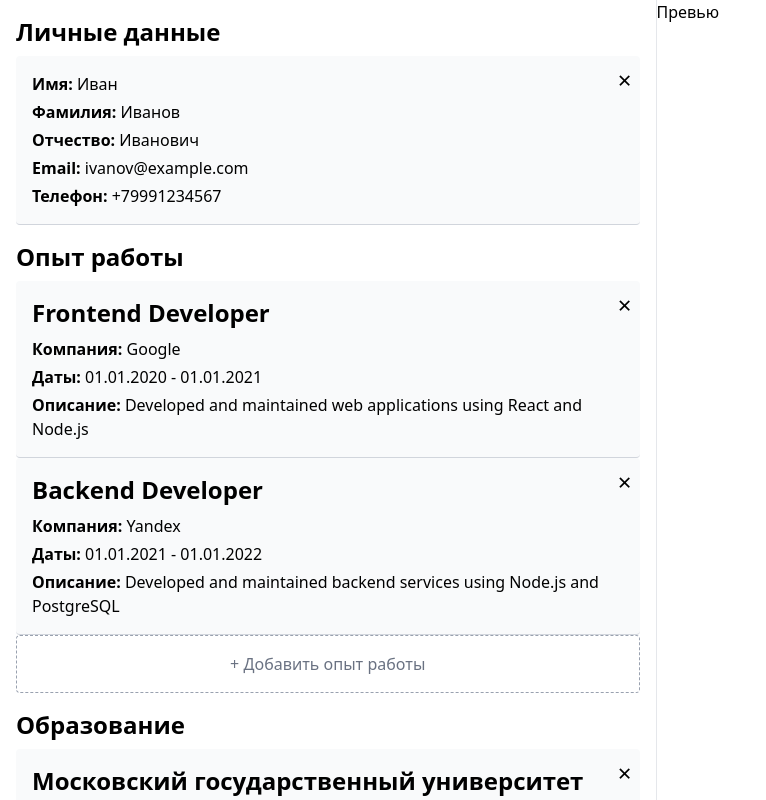
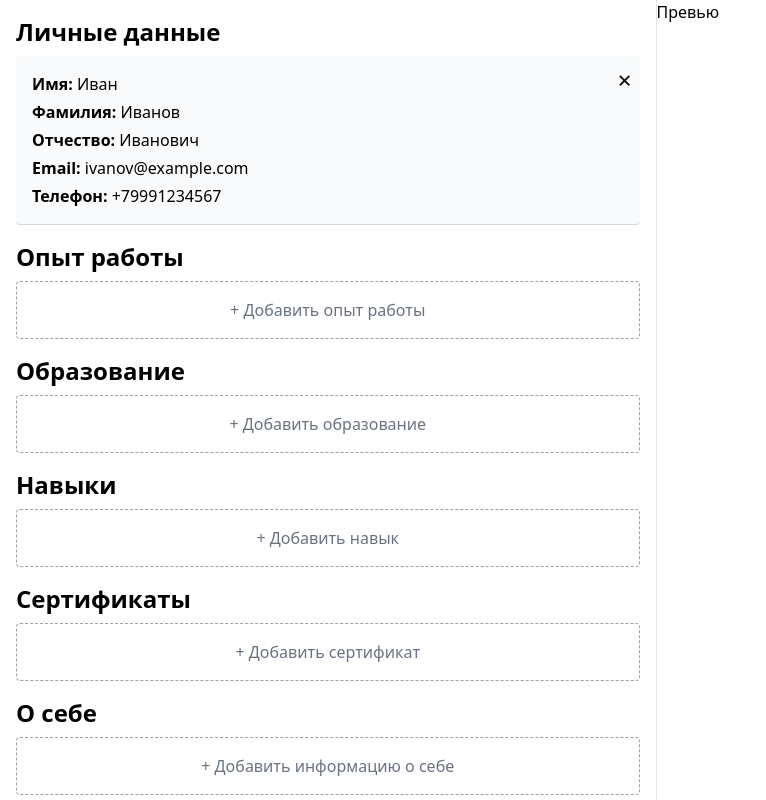
Before and after one commit to NERFTHISPLS/react-resume-editor, a React (Vite) app: page / in a window 1280 px wide. Shown: the whole page, without its empty margins (0-766 px from the left). Built offline with nearby package versions, Linux system fonts and the light colour scheme.

Commit message:
add redux toolkit

```diff
--- a/package.json
+++ b/package.json
@@ -10,9 +10,11 @@
     "preview": "vite preview"
   },
   "dependencies": {
+    "@reduxjs/toolkit": "^2.8.2",
     "@tailwindcss/vite": "^4.1.11",
     "react": "^19.1.0",
     "react-dom": "^19.1.0",
+    "react-redux": "^9.2.0",
     "tailwindcss": "^4.1.11"
   },
   "devDependencies": {
--- a/src/features/resume/About.tsx
+++ b/src/features/resume/About.tsx
@@ -1,24 +1,23 @@
+import { useSelector } from 'react-redux';
+import type { RootState } from '../../store';
 import AddBlockButton from '../../ui/AddBlockButton';
 import BlockInfo from './BlockInfo';
 import BlockInfoRow from './BlockInfoRow';
-import type { About } from './types';
 
 export default function About() {
-  const about: About = {
-    description: 'About me',
-  };
+  const about = useSelector((state: RootState) => state.resume.about);
 
   return (
     <section className="flex flex-col">
       <h2 className="text-2xl font-bold mb-2">О себе</h2>
 
-      <BlockInfo>
-        <BlockInfoRow title="Описание" info={about.description} />
-      </BlockInfo>
+      {about && (
+        <BlockInfo>
+          <BlockInfoRow title="Описание" info={about.description} />
+        </BlockInfo>
+      )}
 
-      {!about.description && (
-        <AddBlockButton>+ Добавить информацию о себе</AddBlockButton>
-      )}
+      {!about && <AddBlockButton>+ Добавить информацию о себе</AddBlockButton>}
     </section>
   );
 }
--- a/src/features/resume/Certificates.tsx
+++ b/src/features/resume/Certificates.tsx
@@ -1,16 +1,13 @@
+import { useSelector } from 'react-redux';
+import type { RootState } from '../../store';
 import AddBlockButton from '../../ui/AddBlockButton';
 import BlockInfo from './BlockInfo';
 import BlockInfoRow from './BlockInfoRow';
-import type { Certificate } from './types';
 
 export default function Certificates() {
-  const certificates: Certificate[] = [
-    {
-      name: 'HTML',
-      date: '01.01.2020',
-      description: 'HTML',
-    },
-  ];
+  const certificates = useSelector(
+    (state: RootState) => state.resume.certificates,
+  );
 
   return (
     <section className="flex flex-col">
--- a/src/features/resume/Education.tsx
+++ b/src/features/resume/Education.tsx
@@ -1,18 +1,11 @@
+import { useSelector } from 'react-redux';
+import type { RootState } from '../../store';
 import AddBlockButton from '../../ui/AddBlockButton';
 import BlockInfo from './BlockInfo';
 import BlockInfoRow from './BlockInfoRow';
-import type { Education } from './types';
 
 export default function Education() {
-  const education: Education[] = [
-    {
-      institution: 'Московский государственный университет',
-      specialization: 'Информатика и вычислительная техника',
-      startDate: '01.01.2020',
-      endDate: '01.01.2024',
-      description: 'Специальность: Информатика и вычислительная техника',
-    },
-  ];
+  const education = useSelector((state: RootState) => state.resume.education);
 
   return (
     <section className="flex flex-col">
--- a/src/features/resume/Experience.tsx
+++ b/src/features/resume/Experience.tsx
@@ -1,27 +1,11 @@
+import { useSelector } from 'react-redux';
+import type { RootState } from '../../store';
 import AddBlockButton from '../../ui/AddBlockButton';
 import BlockInfo from './BlockInfo';
 import BlockInfoRow from './BlockInfoRow';
-import type { Experience } from './types';
 
 export default function Experience() {
-  const experience: Experience[] = [
-    {
-      position: 'Frontend Developer',
-      company: 'Google',
-      startDate: '01.01.2020',
-      endDate: '01.01.2021',
-      description:
-        'Developed and maintained web applications using React and Node.js',
-    },
-    {
-      position: 'Backend Developer',
-      company: 'Yandex',
-      startDate: '01.01.2021',
-      endDate: '01.01.2022',
-      description:
-        'Developed and maintained backend services using Node.js and PostgreSQL',
-    },
-  ];
+  const experience = useSelector((state: RootState) => state.resume.experience);
 
   return (
     <section className="flex flex-col">
--- a/src/features/resume/PersonalInfoBlock.tsx
+++ b/src/features/resume/PersonalInfoBlock.tsx
@@ -1,16 +1,13 @@
+import { useSelector } from 'react-redux';
+import type { RootState } from '../../store';
 import AddBlockButton from '../../ui/AddBlockButton';
 import BlockInfo from './BlockInfo';
 import BlockInfoRow from './BlockInfoRow';
-import type { PersonalInfo } from './types';
 
 export default function PersonalInfoBlock() {
-  const personalInfo: PersonalInfo | null = {
-    name: 'Иван',
-    surname: 'Иванов',
-    patronymic: 'Иванович',
-    email: 'ivanov@example.com',
-    phone: '+79991234567',
-  };
+  const personalInfo = useSelector(
+    (state: RootState) => state.resume.personalInfo,
+  );
 
   return (
     <section className="flex flex-col">
--- a/src/features/resume/Skills.tsx
+++ b/src/features/resume/Skills.tsx
@@ -1,19 +1,11 @@
+import { useSelector } from 'react-redux';
+import type { RootState } from '../../store';
 import AddBlockButton from '../../ui/AddBlockButton';
 import BlockInfo from './BlockInfo';
 import BlockInfoRow from './BlockInfoRow';
-import type { Skill } from './types';
 
 export default function Skills() {
-  const skills: Skill[] = [
-    {
-      name: 'HTML',
-      level: 'advanced',
-    },
-    {
-      name: 'CSS',
-      level: 'intermediate',
-    },
-  ];
+  const skills = useSelector((state: RootState) => state.resume.skills);
 
   return (
     <section className="flex flex-col">
--- /dev/null
+++ b/src/features/resume/resumeSlice.ts
@@ -0,0 +1,58 @@
+import { createSlice } from '@reduxjs/toolkit';
+import type { Resume } from './types';
+
+const initialState: Resume = {
+  personalInfo: {
+    name: 'Иван',
+    surname: 'Иванов',
+    patronymic: 'Иванович',
+    email: 'ivanov@example.com',
+    phone: '+79991234567',
+  },
+  experience: [],
+  education: [],
+  skills: [],
+  certificates: [],
+  about: null,
+};
+
+export const resumeSlice = createSlice({
+  name: 'resume',
+  initialState,
+  reducers: {
+    setPersonalInfo: (state, action) => {
+      state.personalInfo = action.payload;
+    },
+
+    setExperience: (state, action) => {
+      state.experience = action.payload;
+    },
+
+    setEducation: (state, action) => {
+      state.education = action.payload;
+    },
+
+    setSkills: (state, action) => {
+      state.skills = action.payload;
+    },
+
+    setCertificates: (state, action) => {
+      state.certificates = action.payload;
+    },
+
+    setAbout: (state, action) => {
+      state.about = action.payload;
+    },
+  },
+});
+
+export const {
+  setPersonalInfo,
+  setExperience,
+  setEducation,
+  setSkills,
+  setCertificates,
+  setAbout,
+} = resumeSlice.actions;
+
+export default resumeSlice.reducer;
--- a/src/main.tsx
+++ b/src/main.tsx
@@ -1,10 +1,14 @@
 import { StrictMode } from 'react';
 import { createRoot } from 'react-dom/client';
+import { Provider } from 'react-redux';
 import App from './App.tsx';
 import './index.css';
+import { store } from './store.ts';
 
 createRoot(document.getElementById('root')!).render(
   <StrictMode>
-    <App />
+    <Provider store={store}>
+      <App />
+    </Provider>
   </StrictMode>,
 );
--- /dev/null
+++ b/src/store.ts
@@ -0,0 +1,11 @@
+import { configureStore } from '@reduxjs/toolkit';
+import resumeReducer from './features/resume/resumeSlice';
+
+export const store = configureStore({
+  reducer: {
+    resume: resumeReducer,
+  },
+});
+
+export type RootState = ReturnType<typeof store.getState>;
+export type AppDispatch = typeof store.dispatch;
```
Also changed, not shown: src/features/resume/types.ts (+9 -0 lines), 1 other file (tests, documents, lock files or other folders).
